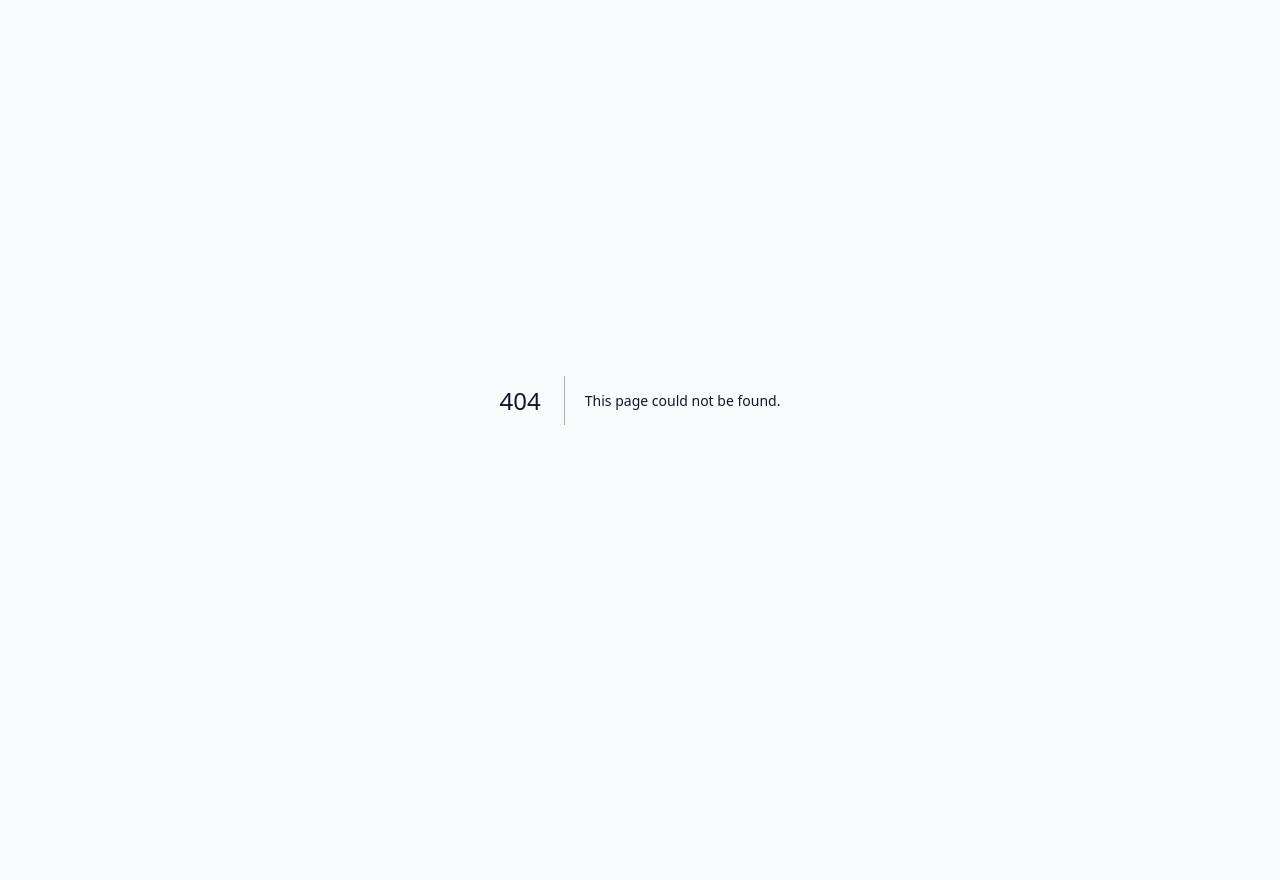
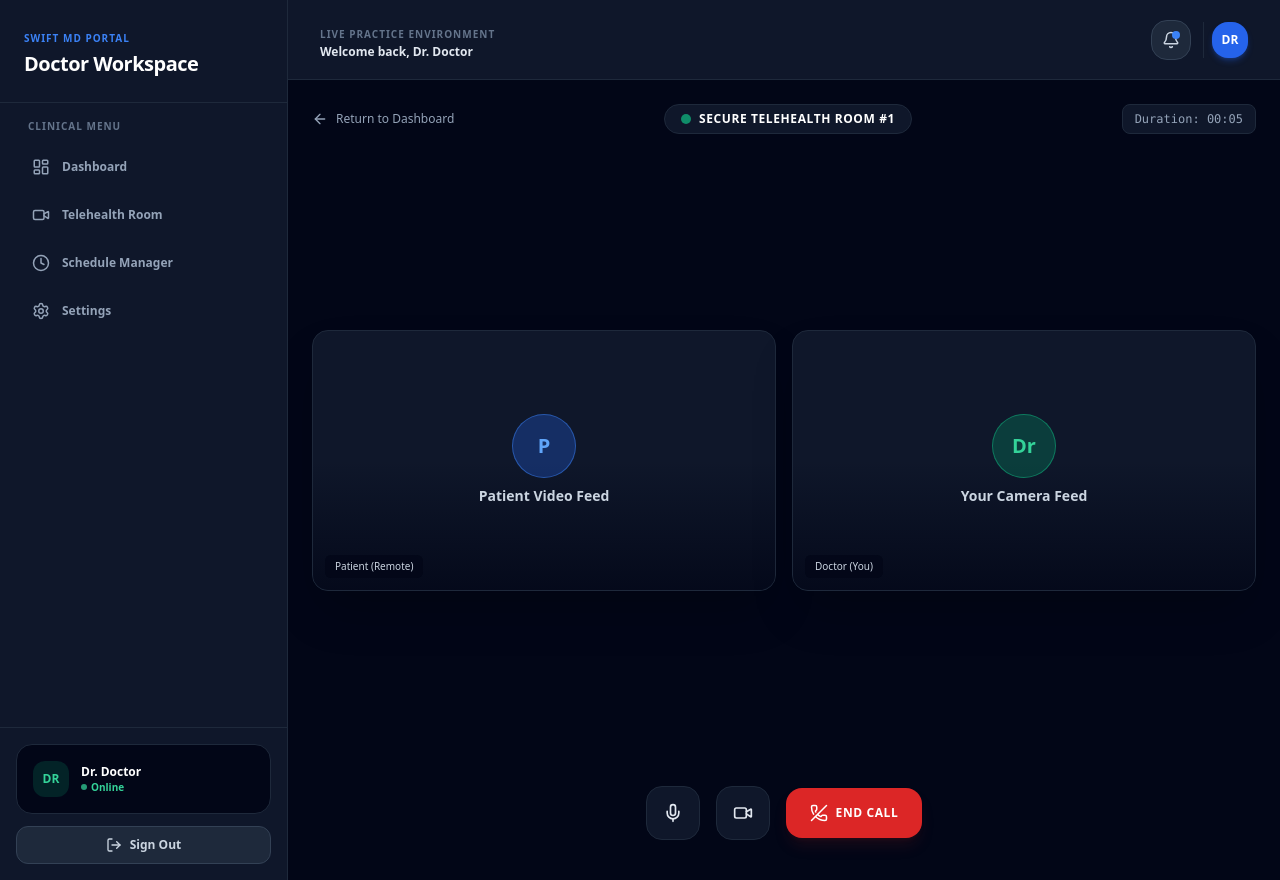
Before and after one commit to mugwe88-ops/MedicareAI, a Next.js app in the folder frontend/: page /doctors/dashboard/telehealth/1 in a window 1280 px wide. Before the commit this address had no page. Before the commit the page ends 800 px from the top, so only its background shows below. Built offline with nearby package versions, Linux system fonts and the light colour scheme.

Commit message:
Add TelehealthRoom component for video calls

```diff
--- /dev/null
+++ b/frontend/app/doctors/dashboard/telehealth/[id]/page.tsx
@@ -0,0 +1,105 @@
+"use client";
+import { useState, useEffect } from "react";
+import { useParams, useRouter } from "next/navigation";
+import { Video, VideoOff, Mic, MicOff, PhoneOff, ArrowLeft } from "lucide-react";
+
+export default function TelehealthRoom() {
+  const params = useParams();
+  const router = useRouter();
+  const appointmentId = params?.id;
+
+  const [isAudioMuted, setIsAudioMuted] = useState(false);
+  const [isVideoMuted, setIsVideoMuted] = useState(false);
+  const [callDuration, setCallDuration] = useState(0);
+
+  useEffect(() => {
+    const timer = setInterval(() => {
+      setCallDuration((prev) => prev + 1);
+    }, 1000);
+    return () => clearInterval(timer);
+  }, []);
+
+  const formatTime = (seconds: number) => {
+    const mins = Math.floor(seconds / 60);
+    const secs = seconds % 60;
+    return `${mins.toString().padStart(2, "0")}:${secs.toString().padStart(2, "0")}`;
+  };
+
+  return (
+    <div className="min-h-screen bg-slate-950 text-white flex flex-col justify-between p-6">
+      {/* Top Bar */}
+      <div className="flex justify-between items-center max-w-7xl w-full mx-auto">
+        <button
+          onClick={() => router.push("/doctors/dashboard")}
+          className="flex items-center gap-2 text-xs font-medium text-slate-400 hover:text-white transition"
+        >
+          <ArrowLeft size={16} /> Return to Dashboard
+        </button>
+        <div className="bg-slate-900 border border-slate-800 px-4 py-1.5 rounded-full flex items-center gap-2">
+          <span className="w-2.5 h-2.5 rounded-full bg-emerald-500 animate-pulse"></span>
+          <span className="text-xs font-semibold tracking-wider">SECURE TELEHEALTH ROOM #{appointmentId}</span>
+        </div>
+        <div className="text-xs font-mono text-slate-400 bg-slate-900 px-3 py-1.5 rounded-lg border border-slate-800">
+          Duration: {formatTime(callDuration)}
+        </div>
+      </div>
+
+      {/* Video Grid Simulation */}
+      <div className="max-w-5xl w-full mx-auto grid grid-cols-1 md:grid-cols-2 gap-4 my-auto">
+        {/* Patient Feed */}
+        <div className="relative bg-slate-900 rounded-2xl border border-slate-800 aspect-video flex items-center justify-center overflow-hidden shadow-2xl">
+          <div className="absolute inset-0 bg-gradient-to-t from-slate-950/80 via-transparent to-transparent"></div>
+          <div className="text-center space-y-2 z-10">
+            <div className="w-16 h-16 rounded-full bg-blue-600/30 border border-blue-500/50 flex items-center justify-center mx-auto text-blue-400 font-bold text-xl">
+              P
+            </div>
+            <p className="text-sm font-semibold text-slate-300">Patient Video Feed</p>
+          </div>
+          <span className="absolute bottom-3 left-3 bg-slate-950/60 backdrop-blur-md px-2.5 py-1 rounded-md text-[10px] font-medium text-slate-300">
+            Patient (Remote)
+          </span>
+        </div>
+
+        {/* Doctor Feed */}
+        <div className="relative bg-slate-900 rounded-2xl border border-slate-800 aspect-video flex items-center justify-center overflow-hidden shadow-2xl">
+          <div className="absolute inset-0 bg-gradient-to-t from-slate-950/80 via-transparent to-transparent"></div>
+          <div className="text-center space-y-2 z-10">
+            <div className="w-16 h-16 rounded-full bg-emerald-600/30 border border-emerald-500/50 flex items-center justify-center mx-auto text-emerald-400 font-bold text-xl">
+              Dr
+            </div>
+            <p className="text-sm font-semibold text-slate-300">Your Camera Feed</p>
+          </div>
+          <span className="absolute bottom-3 left-3 bg-slate-950/60 backdrop-blur-md px-2.5 py-1 rounded-md text-[10px] font-medium text-slate-300">
+            Doctor (You)
+          </span>
+        </div>
+      </div>
+
+      {/* Control Bar */}
+      <div className="flex justify-center items-center gap-4 pb-4">
+        <button
+          onClick={() => setIsAudioMuted(!isAudioMuted)}
+          className={`p-4 rounded-2xl transition ${isAudioMuted ? "bg-red-600 text-white" : "bg-slate-900 hover:bg-slate-800 text-slate-200 border border-slate-800"}`}
+          title={isAudioMuted ? "Unmute Audio" : "Mute Audio"}
+        >
+          {isAudioMuted ? <MicOff size={20} /> : <Mic size={20} />}
+        </button>
+
+        <button
+          onClick={() => setIsVideoMuted(!isVideoMuted)}
+          className={`p-4 rounded-2xl transition ${isVideoMuted ? "bg-red-600 text-white" : "bg-slate-900 hover:bg-slate-800 text-slate-200 border border-slate-800"}`}
+          title={isVideoMuted ? "Start Camera" : "Stop Camera"}
+        >
+          {isVideoMuted ? <VideoOff size={20} /> : <Video size={20} />}
+        </button>
+
+        <button
+          onClick={() => router.push("/doctors/dashboard")}
+          className="flex items-center gap-2 px-6 py-4 bg-red-600 hover:bg-red-700 text-white font-bold text-xs uppercase tracking-wider rounded-2xl transition shadow-lg shadow-red-900/20"
+        >
+          <PhoneOff size={18} /> End Call
+        </button>
+      </div>
+    </div>
+  );
+}
```
